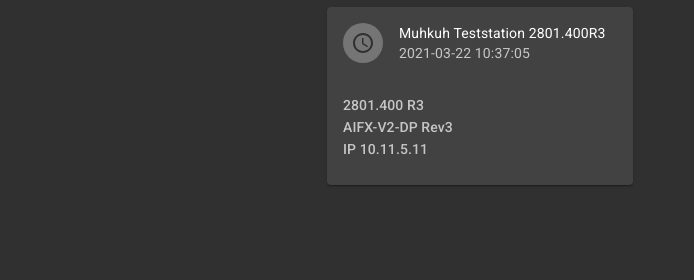
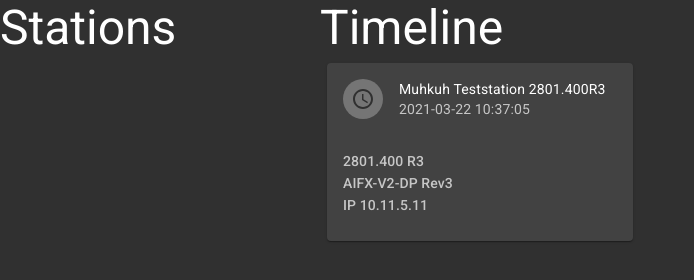
Before and after one commit to muhkuh-sys/org.muhkuh.tools-teststation_list, a React app: page / in a window 1280 px wide. Shown: the whole page, without its empty margins (0-694 px from the left). Built offline with nearby package versions, Linux system fonts and the light colour scheme.

Commit message:
Add titles.

```diff
--- a/src/index.css
+++ b/src/index.css
@@ -7,12 +7,19 @@
 #StationTable {
   min-width: 25%;
   overflow-y: scroll;
+  margin-top: 4em;
 }
 
 #StationList {
   min-width: 25%;
   display: table-cell;
   overflow-y: scroll;
+  margin-top: 4em;
+}
+
+#StationHeading {
+  position: fixed;
+  top: 0;
 }
 
 #StationItem {
--- a/src/index.js
+++ b/src/index.js
@@ -331,6 +331,10 @@ class TeststationList extends React.Component {
         <CssBaseline>
           <div id="Root">
             <div id="StationTable">
+              <div id="StationHeading">
+                <Typography variant="h3">Stations</Typography>
+              </div>
+
               <TreeView
                 defaultCollapseIcon={<ExpandMoreIcon />}
                 defaultExpandIcon={<ChevronRightIcon />}
@@ -345,7 +349,10 @@ class TeststationList extends React.Component {
               </TreeView>
             </div>
             <div id='StationList'>
-                {atList}
+              <div id="StationHeading">
+                <Typography variant="h3">Timeline</Typography>
+              </div>
+              {atList}
             </div>
 
             <Dialog
```
